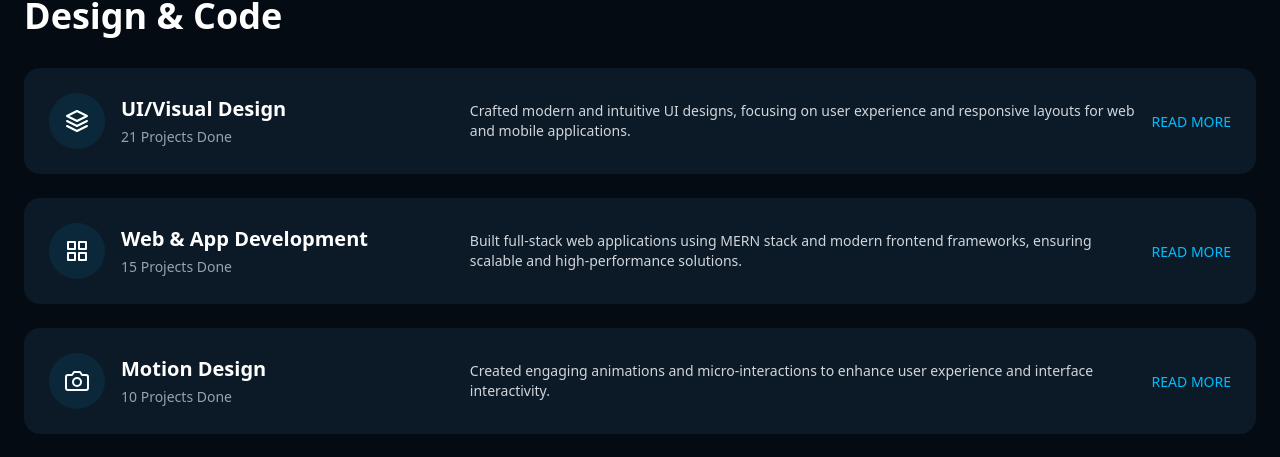
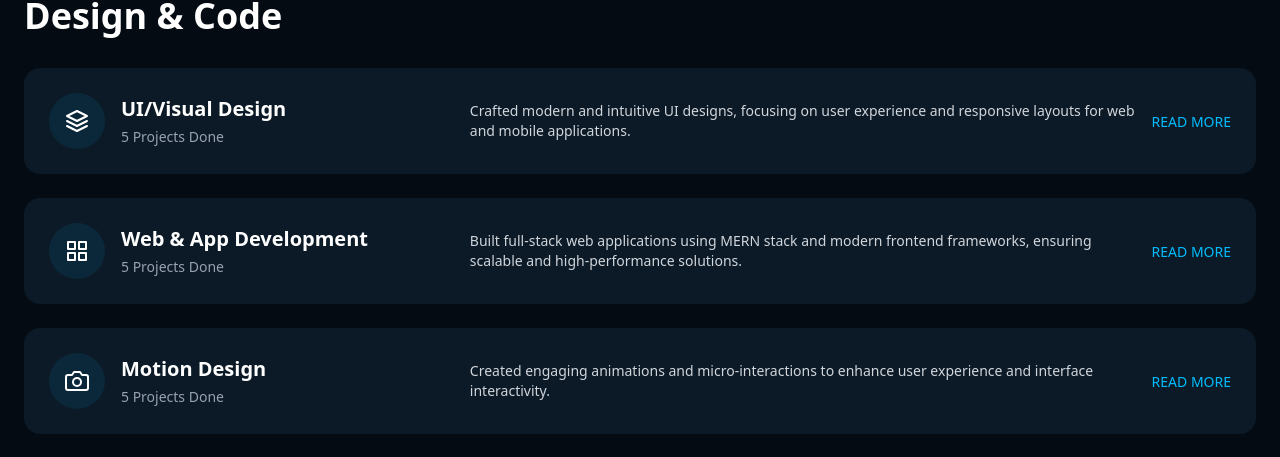
Before and after one commit to jaiganeshmal/jaiganeshmal-Modern-Portfolio, a React (Vite) app: page / in a window 1280 px wide. Shown: the part 5491-5948 px from the top of the page. Built offline with nearby package versions, Linux system fonts and the light colour scheme.

Commit message:
Update completed projects count in SkillHighlightSection

```diff
--- a/src/components/SkillHighlightSection.jsx
+++ b/src/components/SkillHighlightSection.jsx
@@ -4,21 +4,21 @@ import { FiLayers, FiGrid, FiCamera } from 'react-icons/fi';
 const skills = [
   {
     title: 'UI/Visual Design',
-    completed: '21 Projects Done',
+    completed: '5 Projects Done',
     description:
       'Crafted modern and intuitive UI designs, focusing on user experience and responsive layouts for web and mobile applications.',
     icon: <FiLayers size={24} />,
   },
   {
     title: 'Web & App Development',
-    completed: '15 Projects Done',
+    completed: '5 Projects Done',
     description:
       'Built full-stack web applications using MERN stack and modern frontend frameworks, ensuring scalable and high-performance solutions.',
     icon: <FiGrid size={24} />,
   },
   {
     title: 'Motion Design',
-    completed: '10 Projects Done',
+    completed: '5 Projects Done',
     description:
       'Created engaging animations and micro-interactions to enhance user experience and interface interactivity.',
     icon: <FiCamera size={24} />,
```
